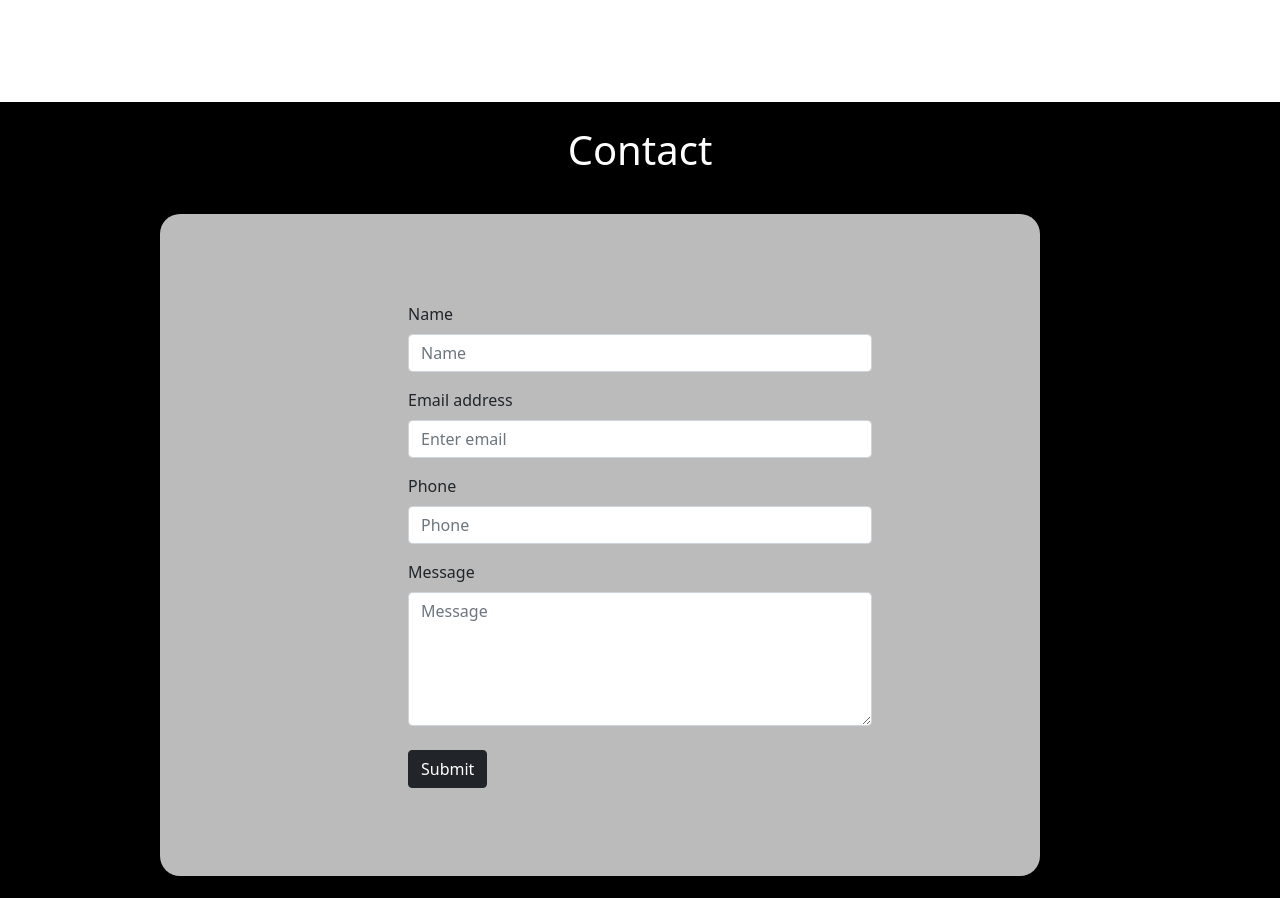
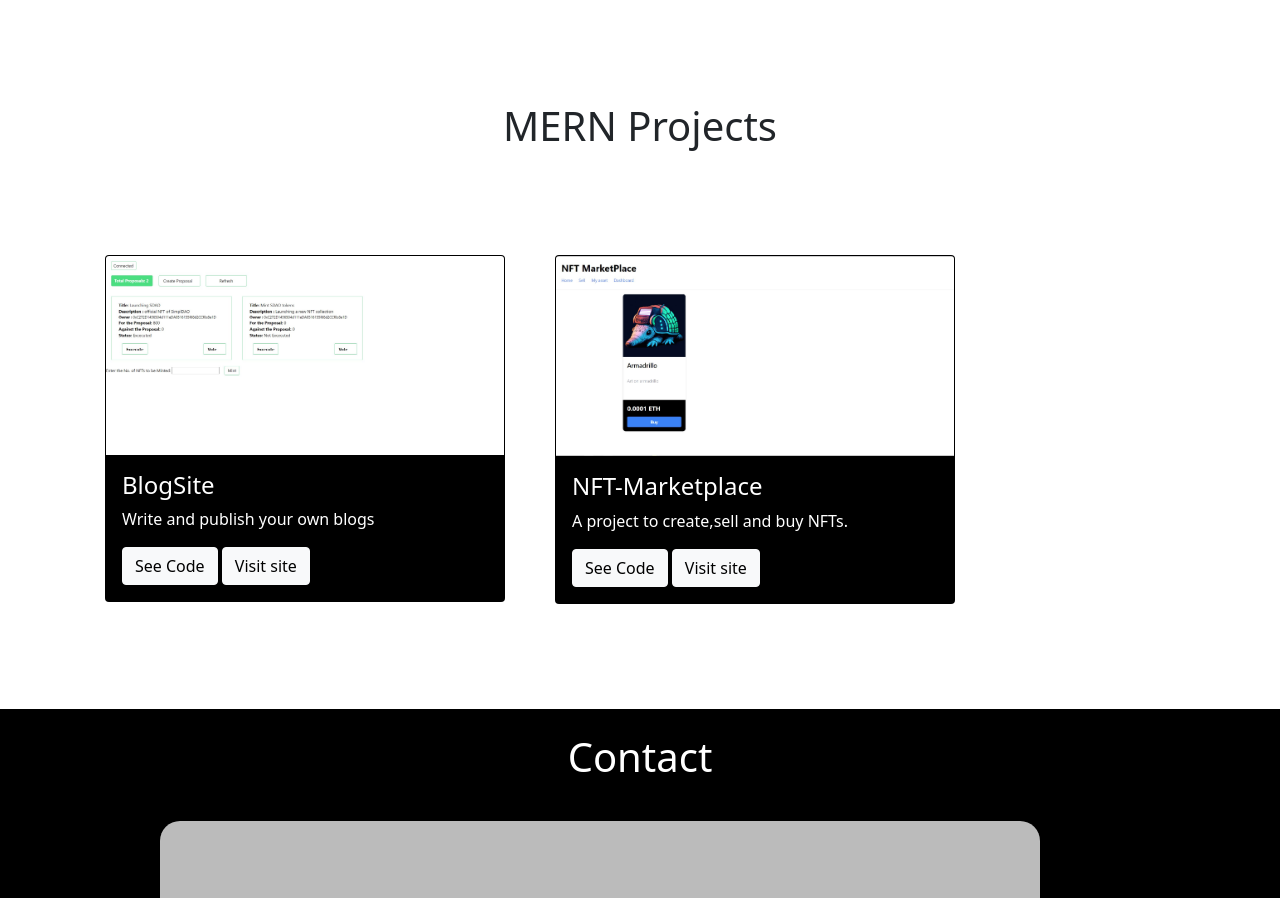
Before and after one commit to Dharshan-K/portfolio-site, a plain HTML site: page index.html in a window 1280 px wide. Shown: the part 2476-3374 px from the top of the page. Drawn offline with nearby package versions, Linux system fonts and the light colour scheme; a script that the page names is missing.

Commit message:
MERN atack section added

```diff
--- a/index.html
+++ b/index.html
@@ -178,6 +178,27 @@
 				</div>
 			</div>
 		</div>
+		<h1 class="text-black" style="text-align:center;margin-bottom: 20px;">MERN Projects</h1>
+		<div class="projects-2">
+			<div class="card" style="width:400px">
+				<img class="card-img-top" src="./assets/SimplDAO.jpg" alt="Card image">
+				<div class="card-body">
+					<h4 class="card-title text-white">BlogSite</h4>
+					<p class="card-text text-white">Write and publish your own blogs</p>
+					<a href="https://github.com/Dharshan-K/blogspoot" class="btn btn-light">See Code</a>
+					<a href="https://blogspot-frontend-dual.onrender.com/" class="btn btn-light">Visit site</a>
+				</div>
+			</div>
+			<div class="card" style="width:400px">
+				<img class="card-img-top" src="./assets/NFTMarket1.jpg" alt="Card image">
+				<div class="card-body">
+					<h4 class="card-title text-white">NFT-Marketplace</h4>
+					<p class="card-text text-white">A project to create,sell and buy NFTs.</p>
+					<a href="#" class="btn btn-light">See Code</a>
+					<a href="#" class="btn btn-light">Visit site</a>
+				</div>
+			</div>
+		</div>
 
 	</div>
 
```
